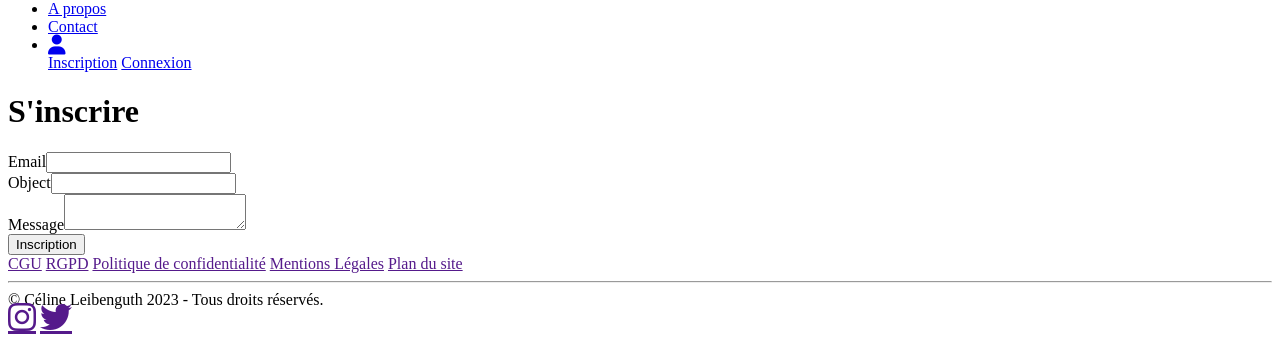
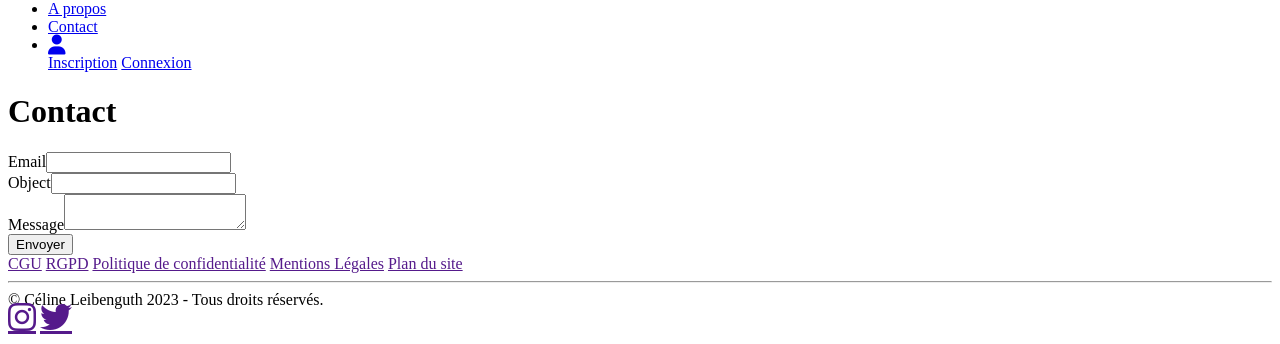
Before and after one commit to Litkorn/SpellsAndGlitters, a Symfony app: template templates/Main/contact/index.html.twig in a window 1280 px wide. Shown: the part 200-544 px from the top of the page. Run offline with Twig, Linux system fonts and the light colour scheme; the template is opened without the code that fills it, so the values that code supplies are empty; form fields are guessed from the names that the template uses; some libraries are stand-ins or nearby versions.

Commit message:
hotfix (contact): changed button and title

```diff
--- a/templates/Main/contact/index.html.twig
+++ b/templates/Main/contact/index.html.twig
@@ -5,7 +5,7 @@
 
 {% block body %}
 	<div class="container-fluid col-10 col-md-4 my-3">
-		<h1 class="h3 mb-3 font-weight-normal text-center">S'inscrire</h1>
+		<h1 class="h3 mb-3 font-weight-normal text-center">Contact</h1>
 
 		<div>
 		{{ form_errors(form) }}
@@ -14,7 +14,7 @@
 						{{ form_row(form.object) }}
 						{{ form_row(form.message) }}
 
-						<button type="submit" class="btn btn-primary text-secondary d-block mx-auto">Inscription</button>
+						<button type="submit" class="btn btn-primary text-secondary d-block mx-auto">Envoyer</button>
 				{{ form_end(form) }}
 		</div>
 	</div>
```
